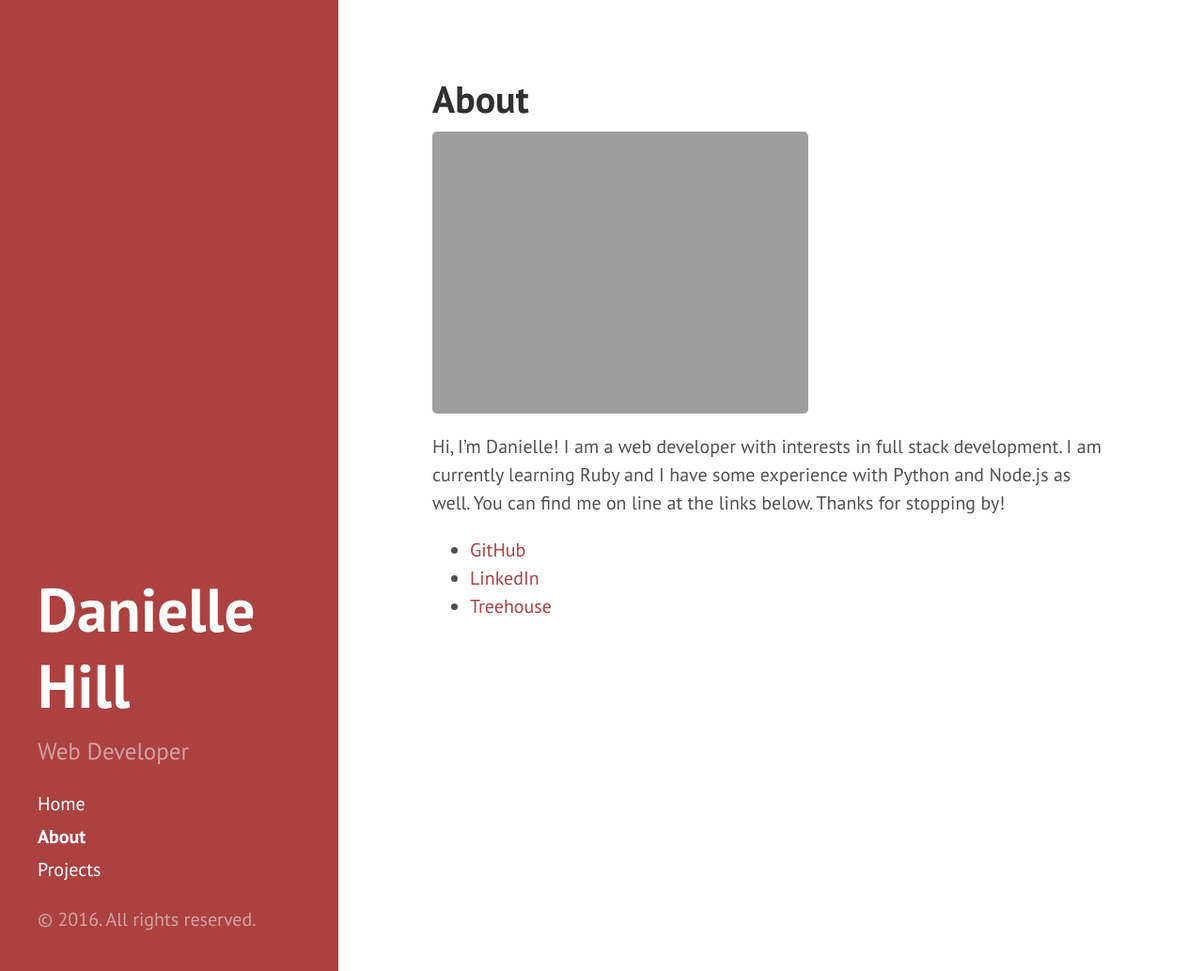
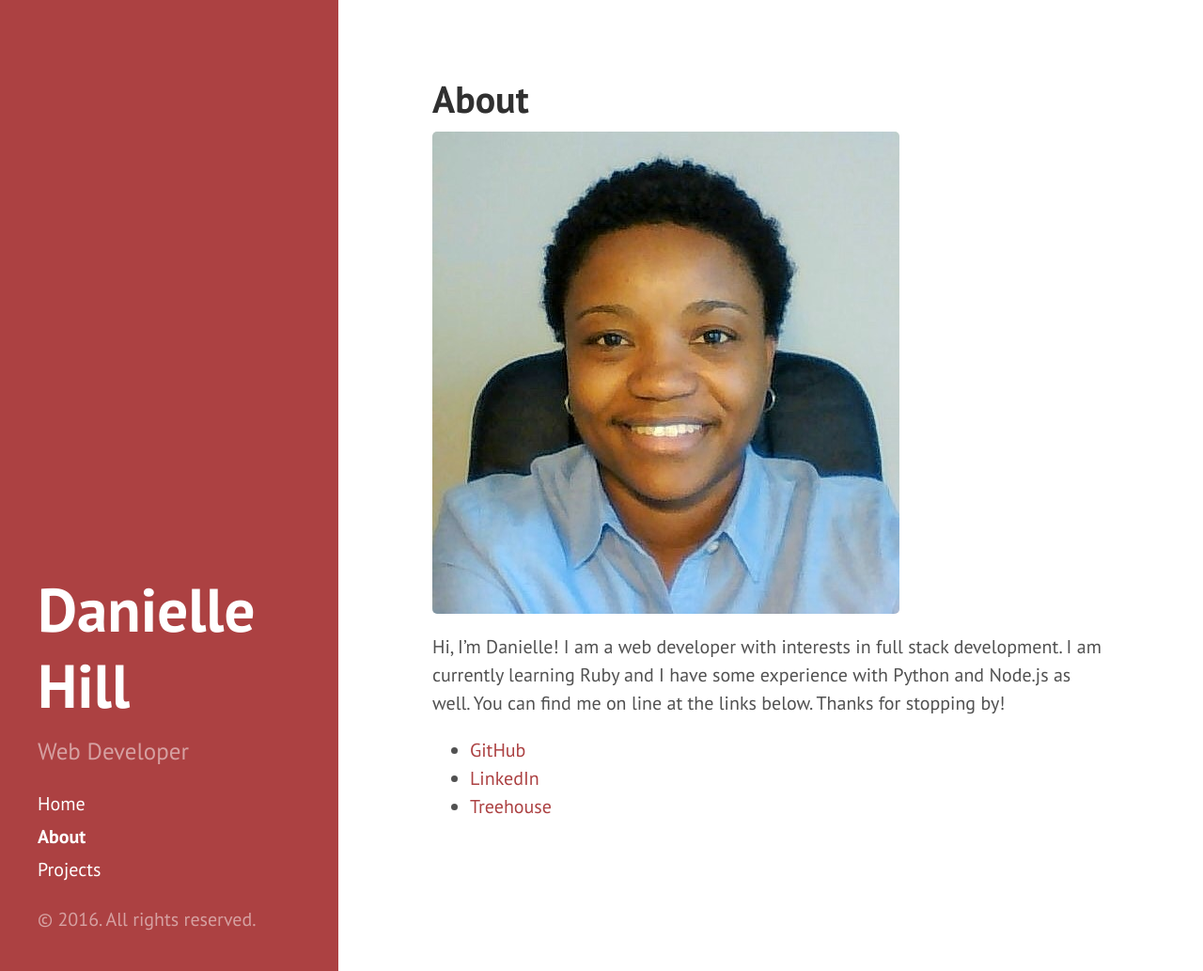
Before and after one commit to danie11edotcom/danie11edotcom.github.io, a Jekyll site: the page built from about.md, in a window 1280 px wide and 1033 px high. Shown: the whole window at 94% size. Built offline with Jekyll 4.4.1, drawn with Linux system fonts in a browser that asks for light colours.

Commit message:
add img path

```diff
--- a/about.md
+++ b/about.md
@@ -3,7 +3,7 @@ layout: page
 title: About
 ---
 
-![Danielle Hill]({{ site.url }}/images/)
+![Danielle Hill]({{ site.url }}/images/dh.jpg)
 
 Hi, I'm Danielle! I am a web developer with interests in full stack development. I am currently learning Ruby and I have some experience with Python and Node.js as well. You can find me on line at the links below. Thanks for stopping by!
 
```
